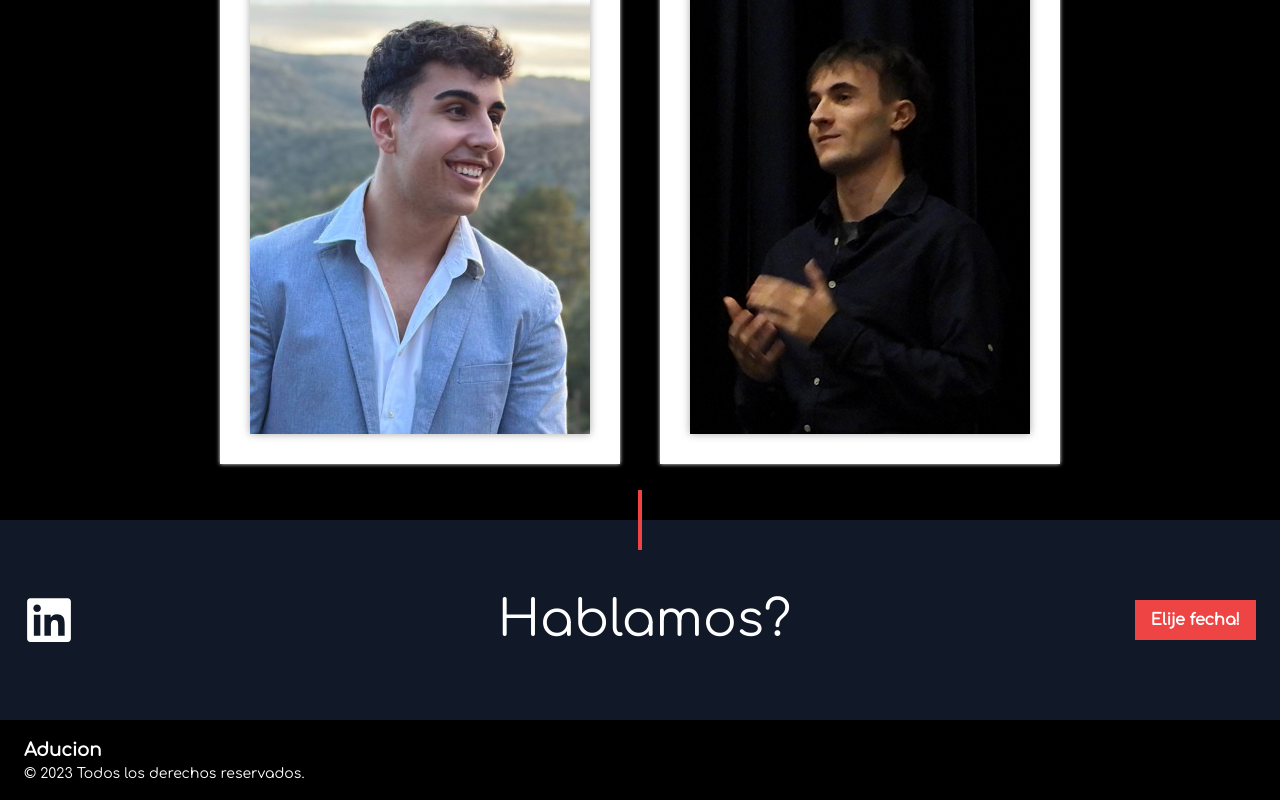
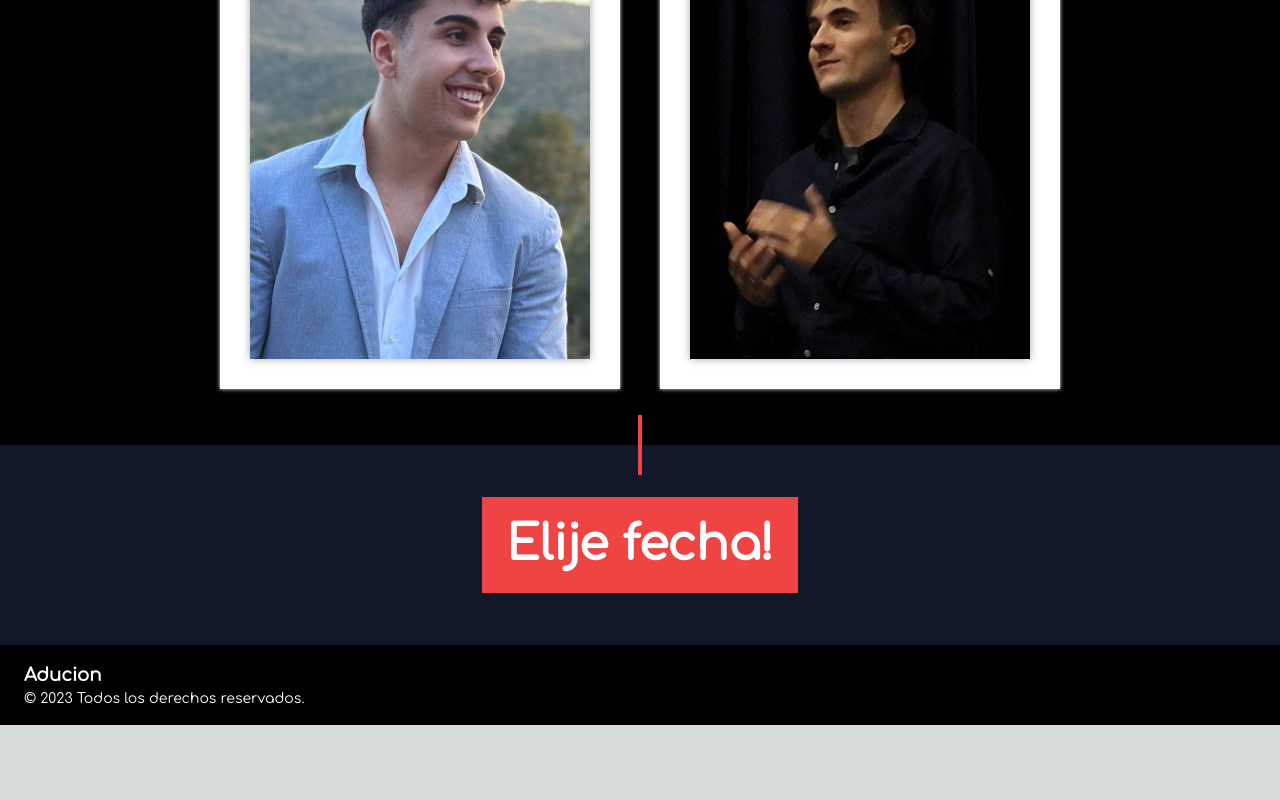
Before and after one commit to MarcMorado/aducion-final, a Next.js app: page / in a window 1280 px wide. Shown: the part 2164-2964 px from the top of the page. After the commit the page ends 2889 px from the top, so only its background shows below. Built offline with nearby package versions, Linux system fonts and the light colour scheme.

Commit message:
cambioContact

```diff
--- a/src/components/About.js
+++ b/src/components/About.js
@@ -18,7 +18,6 @@ const cards = [
   const About = () => (
     <div className="bg-black flex flex-col justify-center py-9 items-center">
       <h3 className="about-subtitle">Conoce al equipo</h3>
-      <h2 className="about-title">Te hacemos crecer</h2>
       <div className="w-full max-w-6xl services">
         <div className="cards-services">
           {cards.map((card, index) => (
--- a/src/components/Contact.js
+++ b/src/components/Contact.js
@@ -5,23 +5,13 @@ const Contact = () => {
   return (
     <div className="z-10 bg-gray-900 text-white py-4 px-6 mt-auto contact">
       <div className="container mx-auto">
-        <div className="flex justify-between items-center">
-          <a
-            href="https://www.linkedin.com/in/pol-morado-a2975022b/"
-            target="_blank"
-            rel="noopener noreferrer"
-            aria-label="LinkedIn"
-            className="text-white hover:text-red-500"
-          >
-            <FaLinkedin size={50} />
-          </a>
-          <h1 className="contact-title">Hablamos?</h1>
+        <div className="flex justify-center">
           <div className="button-contact">
             <a
               href="https://api.leadconnectorhq.com/widget/booking/diEdpzqEVKIPGSWxuajT"
               target="_blank"
               rel="noopener noreferrer"
-              className="inline-block bg-red-500 text-white font-semibold py-2 px-4"
+              className="inline-block bg-red-500 text-white text-5xl font-semibold py-6 px-6"
             >
               Elije fecha!
             </a>
--- a/src/styles/globals.css
+++ b/src/styles/globals.css
@@ -212,8 +212,6 @@ body {
   opacity: 1;
 }
 
-
-/* tablet */
 @media (max-width: 1796px) {
   .items-banner{
     position: absolute;
```
